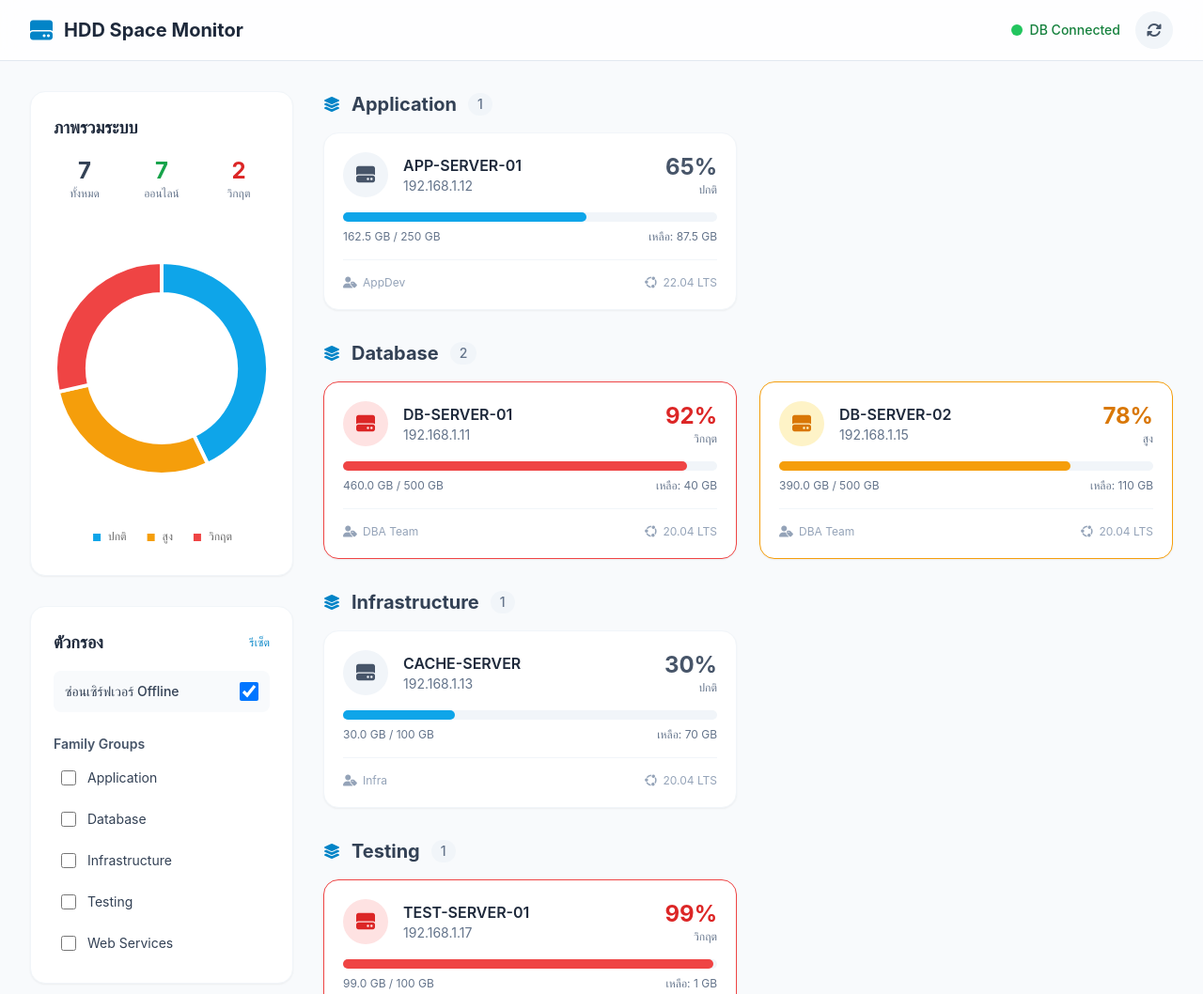
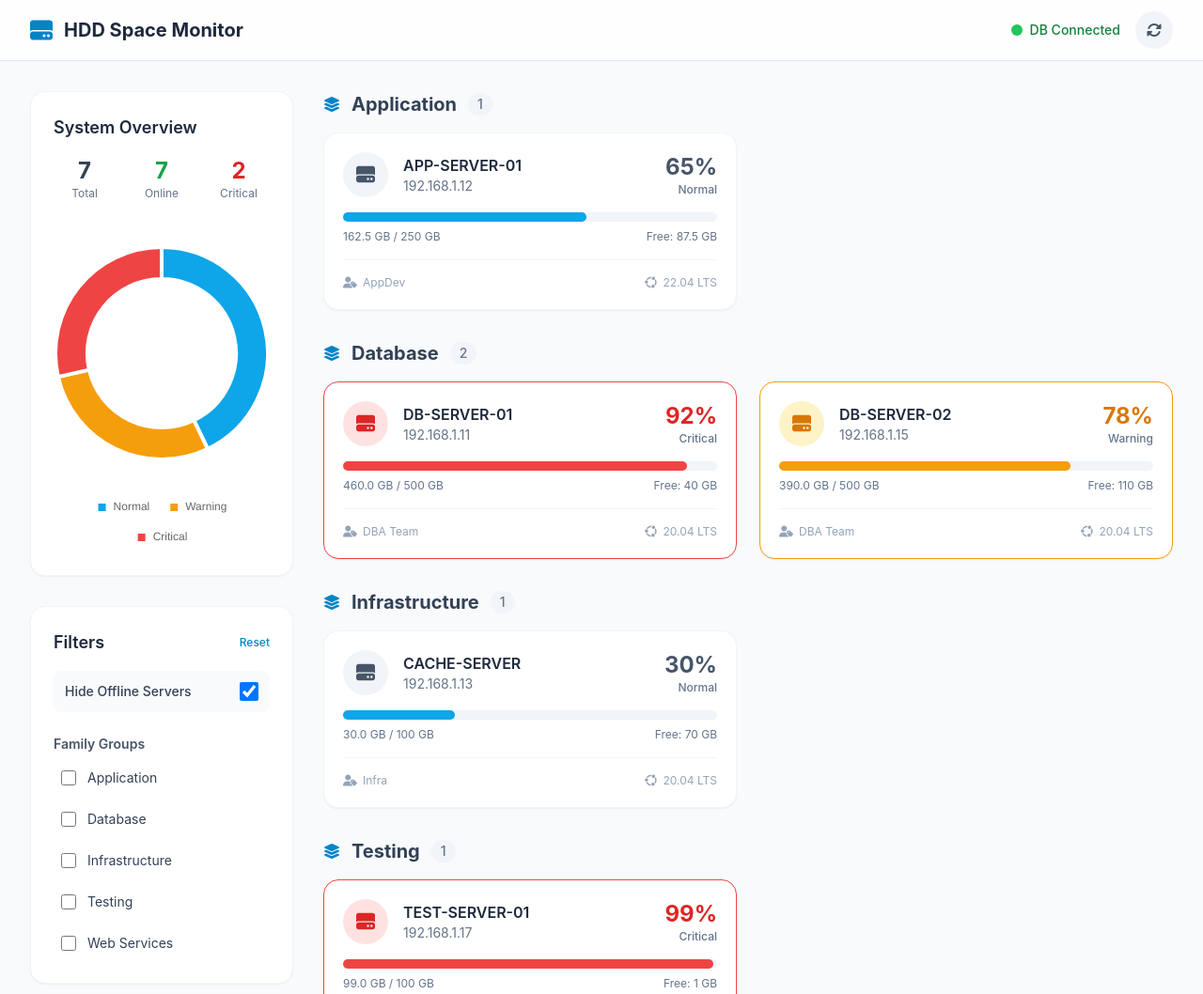
Before and after one commit to Natdel1/HDD_monitor, a plain HTML site: page index.html in a window 1280 px wide. Shown: the top 1058 px of the page at 94% size. Drawn offline with nearby package versions, Linux system fonts and the light colour scheme.

Commit message:
Update index.html
Update to eng version

```diff
--- a/index.html
+++ b/index.html
@@ -1,5 +1,5 @@
 <!DOCTYPE html>
-<html lang="th">
+<html lang="en">
 <head>
     <meta charset="UTF-8">
     <meta name="viewport" content="width=device-width, initial-scale=1.0">
@@ -17,7 +17,7 @@
     <!-- CONFIRMATION: NO SVG graphics used. NO Mermaid JS used. -->
     <style>
         body {
-            font-family: 'Inter', 'Kanit', sans-serif;
+            font-family: 'Inter', sans-serif;
         }
         .fa-spin-slow {
             animation: fa-spin 2s linear infinite;
@@ -70,19 +70,19 @@
 
                 <aside class="lg:col-span-1 space-y-8">
                     <div class="bg-white p-6 rounded-2xl shadow-sm border border-slate-100">
-                        <h2 class="text-lg font-semibold text-slate-800 mb-4">ภาพรวมระบบ</h2>
+                        <h2 class="text-lg font-semibold text-slate-800 mb-4">System Overview</h2>
                         <div class="grid grid-cols-3 gap-4 text-center">
                             <div>
                                 <p class="text-2xl font-bold text-slate-700" id="total-servers">0</p>
-                                <p class="text-xs text-slate-500">ทั้งหมด</p>
+                                <p class="text-xs text-slate-500">Total</p>
                             </div>
                             <div>
                                 <p class="text-2xl font-bold text-green-600" id="online-servers">0</p>
-                                <p class="text-xs text-slate-500">ออนไลน์</p>
+                                <p class="text-xs text-slate-500">Online</p>
                             </div>
                             <div>
                                 <p class="text-2xl font-bold text-red-600" id="critical-servers">0</p>
-                                <p class="text-xs text-slate-500">วิกฤต</p>
+                                <p class="text-xs text-slate-500">Critical</p>
                             </div>
                         </div>
                         <div class="mt-6">
@@ -94,13 +94,13 @@
 
                     <div class="bg-white p-6 rounded-2xl shadow-sm border border-slate-100">
                         <div class="flex justify-between items-center mb-4">
-                            <h2 class="text-lg font-semibold text-slate-800">ตัวกรอง</h2>
-                            <button id="reset-filters" class="text-xs font-medium text-sky-600 hover:text-sky-800">รีเซ็ต</button>
+                            <h2 class="text-lg font-semibold text-slate-800">Filters</h2>
+                            <button id="reset-filters" class="text-xs font-medium text-sky-600 hover:text-sky-800">Reset</button>
                         </div>
 
                         <div class="space-y-3">
                             <label class="flex items-center justify-between p-3 bg-slate-50 rounded-lg">
-                                <span class="font-medium text-sm text-slate-700">ซ่อนเซิร์ฟเวอร์ Offline</span>
+                                <span class="font-medium text-sm text-slate-700">Hide Offline Servers</span>
                                 <input type="checkbox" id="hide-offline-toggle" class="form-checkbox h-5 w-5 text-sky-600 rounded border-slate-300 focus:ring-sky-500" checked>
                             </label>
                         </div>
@@ -114,7 +114,7 @@
                 <div id="server-list" class="lg:col-span-3 space-y-8">
                      <div class="text-center py-16">
                         <i class="fas fa-spinner fa-spin-slow text-4xl text-slate-300"></i>
-                        <p class="mt-4 text-slate-500">กำลังโหลดข้อมูลเซิร์ฟเวอร์...</p>
+                        <p class="mt-4 text-slate-500">Loading server data...</p>
                     </div>
                 </div>
             </div>
@@ -167,21 +167,21 @@
                     iconBg: 'bg-red-100',
                     iconText: 'text-red-600',
                     progressBg: 'bg-red-500',
-                    statusText: 'วิกฤต'
+                    statusText: 'Critical'
                 };
                 if (progress > 70) return {
                     cardBorder: 'border-amber-500',
                     iconBg: 'bg-amber-100',
                     iconText: 'text-amber-600',
                     progressBg: 'bg-amber-500',
-                    statusText: 'สูง'
+                    statusText: 'Warning'
                 };
                 return {
                     cardBorder: 'border-slate-100',
                     iconBg: 'bg-slate-100',
                     iconText: 'text-slate-600',
                     progressBg: 'bg-sky-500',
-                    statusText: 'ปกติ'
+                    statusText: 'Normal'
                 };
             };
 
@@ -201,7 +201,7 @@
                                 </div>
                                 <div class="text-right">
                                     <p class="font-bold text-slate-500">OFFLINE</p>
-                                    <p class="text-xs text-slate-400">โดย: ${data.owner}</p>
+                                    <p class="text-xs text-slate-400">By: ${data.owner}</p>
                                 </div>
                             </div>
                         </div>
@@ -232,7 +232,7 @@
                             </div>
                             <div class="flex justify-between text-xs text-slate-500">
                                 <span>${data.usedSpace || (data.totalSpace.replace(' GB','') * data.progress / 100).toFixed(1) + ' GB'} / ${data.totalSpace}</span>
-                                <span>เหลือ: ${data.freeSpace}</span>
+                                <span>Free: ${data.freeSpace}</span>
                             </div>
                         </div>
                         <div class="mt-4 pt-4 border-t border-slate-100 flex items-center justify-between text-xs text-slate-400">
@@ -253,7 +253,7 @@
                 });
 
                 const groupedByFamily = filteredData.reduce((acc, server) => {
-                    const family = server.family || 'ไม่ระบุ Family';
+                    const family = server.family || 'Uncategorized';
                     if (!acc[family]) acc[family] = [];
                     acc[family].push(server);
                     return acc;
@@ -265,7 +265,7 @@
                     elements.serverList.innerHTML = `
                         <div class="text-center py-16 bg-white rounded-2xl shadow-sm border border-slate-100">
                             <i class="fas fa-info-circle text-4xl text-slate-300"></i>
-                            <p class="mt-4 text-slate-500">ไม่พบข้อมูลเซิร์ฟเวอร์ตามตัวกรองที่เลือก</p>
+                            <p class="mt-4 text-slate-500">No servers found matching the selected filters.</p>
                         </div>
                     `;
                 } else {
@@ -296,7 +296,7 @@
                 elements.criticalServers.textContent = critical.length;
 
                 const chartData = {
-                    labels: ['ปกติ', 'สูง', 'วิกฤต'],
+                    labels: ['Normal', 'Warning', 'Critical'],
                     datasets: [{
                         label: 'Server Status',
                         data: [normal.length, warning.length, critical.length],
@@ -338,7 +338,7 @@
                                     enabled: true,
                                     callbacks: {
                                         label: function(context) {
-                                            return `${context.label}: ${context.raw} เซิร์ฟเวอร์`;
+                                            return `${context.label}: ${context.raw} Servers`;
                                         }
                                     }
                                 }
@@ -349,7 +349,7 @@
             };
 
             const setupFilters = () => {
-                const families = [...new Set(serverData.map(s => s.family || 'ไม่ระบุ Family'))].sort();
+                const families = [...new Set(serverData.map(s => s.family || 'Uncategorized'))].sort();
                 elements.familyFilters.innerHTML += families.map(family => `
                     <label class="flex items-center space-x-3 cursor-pointer p-2 rounded-md hover:bg-slate-50">
                         <input type="checkbox" data-family="${family}" class="form-checkbox family-checkbox h-4 w-4 text-sky-600 rounded border-slate-300 focus:ring-sky-500">
@@ -375,7 +375,7 @@
                 elements.serverList.innerHTML = `
                     <div class="text-center py-16">
                         <i class="fas fa-spinner fa-spin-slow text-4xl text-slate-300"></i>
-                        <p class="mt-4 text-slate-500">กำลังโหลดข้อมูลเซิร์ฟเวอร์...</p>
+                        <p class="mt-4 text-slate-500">Loading server data...</p>
                     </div>
                 `;
 
```
